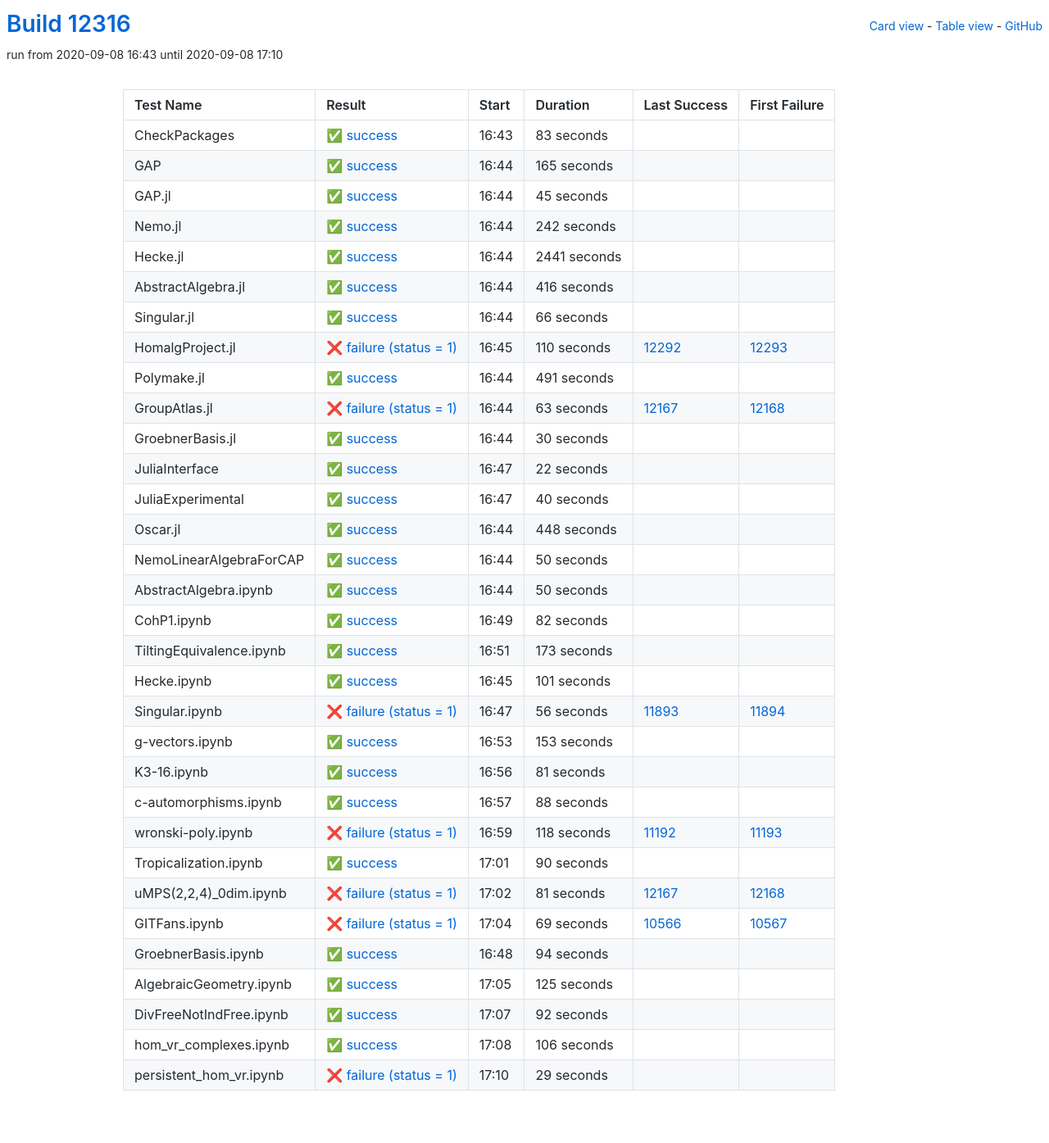
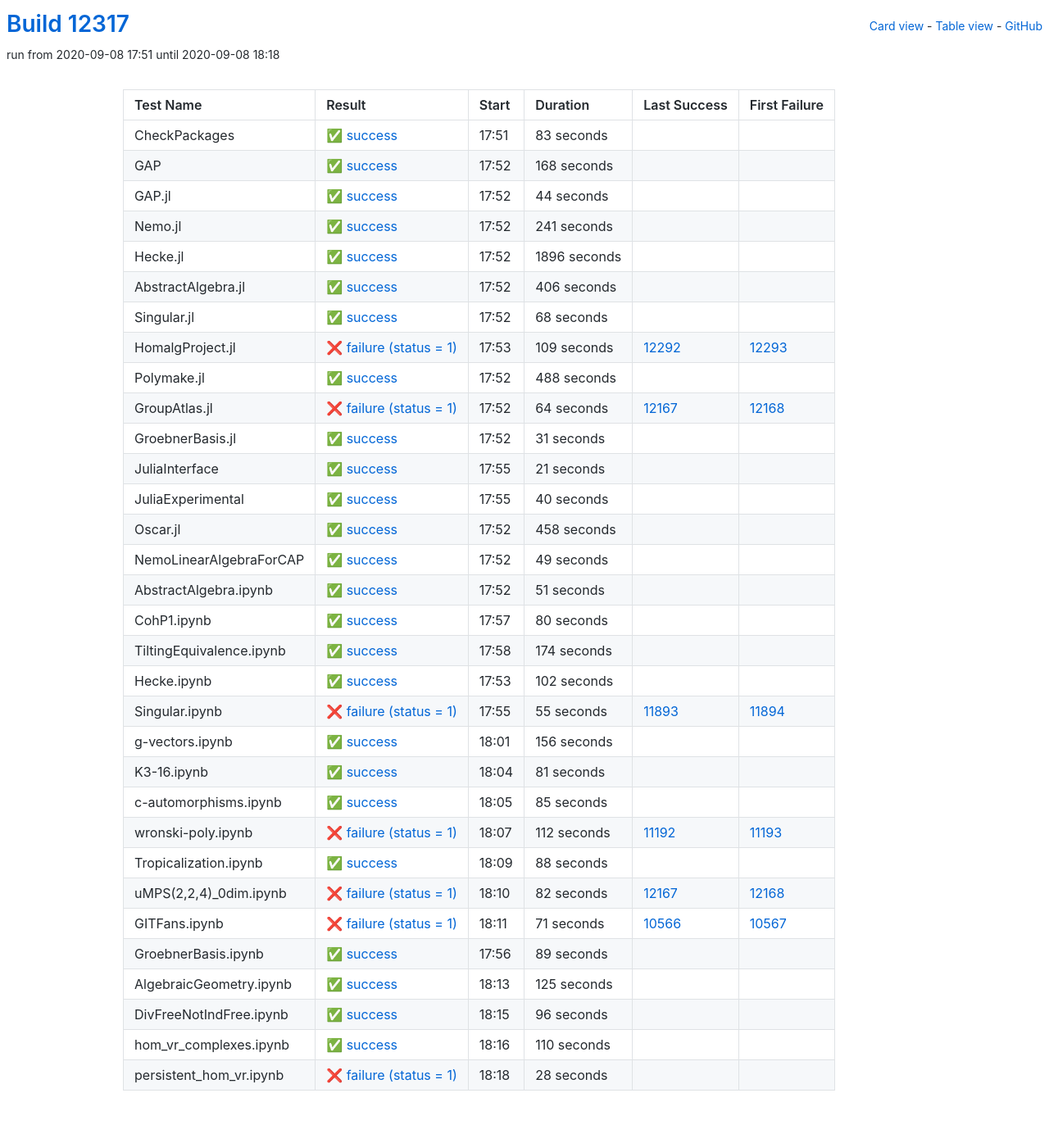
Before and after one commit to oscar-system/oscar-ci-status, a Jekyll site: the page built from table.html, in a window 1280 px wide. Shown: the whole page at 82% size. Built offline with Jekyll 4.4.1, drawn with Linux system fonts in a browser that asks for light colours.

Commit message:
Build #12317

```diff
--- a/_data/ci.yml
+++ b/_data/ci.yml
@@ -1,6 +1,6 @@
 ---
-build: 12316
-build_url: https://oscarci.mathematik.uni-kl.de/job/oscar/12316/
+build: 12317
+build_url: https://oscarci.mathematik.uni-kl.de/job/oscar/12317/
 job: oscar
 organization: oscar-system
 repo: oscar-ci-status
@@ -8,8 +8,8 @@
 tests:
 - name: CheckPackages
   id: checkpackages
-  log: https://oscarci.mathematik.uni-kl.de/job/oscar/12316/artifact/logs/build-12316/CheckPackages.log
-  start: 2020-09-08 16:43
+  log: https://oscarci.mathematik.uni-kl.de/job/oscar/12317/artifact/logs/build-12317/CheckPackages.log
+  start: 2020-09-08 17:51
   success: true
   exitcode: 0
   status: success
@@ -20,140 +20,140 @@
   first_failure_url:
 - name: GAP
   id: gap
-  log: https://oscarci.mathematik.uni-kl.de/job/oscar/12316/artifact/logs/build-12316/GAP.log
-  start: 2020-09-08 16:44
+  log: https://oscarci.mathematik.uni-kl.de/job/oscar/12317/artifact/logs/build-12317/GAP.log
+  start: 2020-09-08 17:52
   success: true
   exitcode: 0
   status: success
-  duration: 165
+  duration: 168
   last_success: false
   last_success_url:
   first_failure: false
   first_failure_url:
 - name: GAP.jl
   id: gap-jl
-  log: https://oscarci.mathematik.uni-kl.de/job/oscar/12316/artifact/logs/build-12316/GAP.jl.log
-  start: 2020-09-08 16:44
+  log: https://oscarci.mathematik.uni-kl.de/job/oscar/12317/artifact/logs/build-12317/GAP.jl.log
+  start: 2020-09-08 17:52
   success: true
   exitcode: 0
   status: success
-  duration: 45
+  duration: 44
   last_success: false
   last_success_url:
   first_failure: false
   first_failure_url:
 - name: Nemo.jl
   id: nemo-jl
-  log: https://oscarci.mathematik.uni-kl.de/job/oscar/12316/artifact/logs/build-12316/Nemo.jl.log
-  start: 2020-09-08 16:44
+  log: https://oscarci.mathematik.uni-kl.de/job/oscar/12317/artifact/logs/build-12317/Nemo.jl.log
+  start: 2020-09-08 17:52
   success: true
   exitcode: 0
   status: success
-  duration: 242
+  duration: 241
   last_success: false
   last_success_url:
   first_failure: false
   first_failure_url:
 - name: Hecke.jl
   id: hecke-jl
-  log: https://oscarci.mathematik.uni-kl.de/job/oscar/12316/artifact/logs/build-12316/Hecke.jl.log
-  start: 2020-09-08 16:44
+  log: https://oscarci.mathematik.uni-kl.de/job/oscar/12317/artifact/logs/build-12317/Hecke.jl.log
+  start: 2020-09-08 17:52
   success: true
   exitcode: 0
   status: success
-  duration: 2441
+  duration: 1896
   last_success: false
   last_success_url:
   first_failure: false
   first_failure_url:
 - name: AbstractAlgebra.jl
   id: abstractalgebra-jl
-  log: https://oscarci.mathematik.uni-kl.de/job/oscar/12316/artifact/logs/build-12316/AbstractAlgebra.jl.log
-  start: 2020-09-08 16:44
+  log: https://oscarci.mathematik.uni-kl.de/job/oscar/12317/artifact/logs/build-12317/AbstractAlgebra.jl.log
+  start: 2020-09-08 17:52
   success: true
   exitcode: 0
   status: success
-  duration: 416
+  duration: 406
   last_success: false
   last_success_url:
   first_failure: false
   first_failure_url:
 - name: Singular.jl
   id: singular-jl
-  log: https://oscarci.mathematik.uni-kl.de/job/oscar/12316/artifact/logs/build-12316/Singular.jl.log
-  start: 2020-09-08 16:44
+  log: https://oscarci.mathematik.uni-kl.de/job/oscar/12317/artifact/logs/build-12317/Singular.jl.log
+  start: 2020-09-08 17:52
   success: true
   exitcode: 0
   status: success
-  duration: 66
+  duration: 68
   last_success: false
   last_success_url:
   first_failure: false
   first_failure_url:
 - name: HomalgProject.jl
   id: homalgproject-jl
-  log: https://oscarci.mathematik.uni-kl.de/job/oscar/12316/artifact/logs/build-12316/HomalgProject.jl.log
-  start: 2020-09-08 16:45
+  log: https://oscarci.mathematik.uni-kl.de/job/oscar/12317/artifact/logs/build-12317/HomalgProject.jl.log
+  start: 2020-09-08 17:53
   success: false
   exitcode: 1
   status: failure
-  duration: 110
+  duration: 109
   last_success: 12292
   last_success_url: https://oscarci.mathematik.uni-kl.de/job/oscar/12292/
   first_failure: 12293
   first_failure_url: https://oscarci.mathematik.uni-kl.de/job/oscar/12293/
 - name: Polymake.jl
   id: polymake-jl
-  log: https://oscarci.mathematik.uni-kl.de/job/oscar/12316/artifact/logs/build-12316/Polymake.jl.log
-  start: 2020-09-08 16:44
+  log: https://oscarci.mathematik.uni-kl.de/job/oscar/12317/artifact/logs/build-12317/Polymake.jl.log
+  start: 2020-09-08 17:52
   success: true
   exitcode: 0
   status: success
-  duration: 491
+  duration: 488
   last_success: false
   last_success_url:
   first_failure: false
   first_failure_url:
 - name: GroupAtlas.jl
   id: groupatlas-jl
-  log: https://oscarci.mathematik.uni-kl.de/job/oscar/12316/artifact/logs/build-12316/GroupAtlas.jl.log
-  start: 2020-09-08 16:44
+  log: https://oscarci.mathematik.uni-kl.de/job/oscar/12317/artifact/logs/build-12317/GroupAtlas.jl.log
+  start: 2020-09-08 17:52
   success: false
   exitcode: 1
   status: failure
-  duration: 63
+  duration: 64
   last_success: 12167
   last_success_url: https://oscarci.mathematik.uni-kl.de/job/oscar/12167/
   first_failure: 12168
   first_failure_url: https://oscarci.mathematik.uni-kl.de/job/oscar/12168/
 - name: GroebnerBasis.jl
   id: groebnerbasis-jl
-  log: https://oscarci.mathematik.uni-kl.de/job/oscar/12316/artifact/logs/build-12316/GroebnerBasis.jl.log
-  start: 2020-09-08 16:44
+  log: https://oscarci.mathematik.uni-kl.de/job/oscar/12317/artifact/logs/build-12317/GroebnerBasis.jl.log
+  start: 2020-09-08 17:52
   success: true
   exitcode: 0
   status: success
-  duration: 30
+  duration: 31
   last_success: false
   last_success_url:
   first_failure: false
   first_failure_url:
 - name: JuliaInterface
   id: juliainterface
-  log: https://oscarci.mathematik.uni-kl.de/job/oscar/12316/artifact/logs/build-12316/JuliaInterface.log
-  start: 2020-09-08 16:47
+  log: https://oscarci.mathematik.uni-kl.de/job/oscar/12317/artifact/logs/build-12317/JuliaInterface.log
+  start: 2020-09-08 17:55
   success: true
   exitcode: 0
   status: success
-  duration: 22
+  duration: 21
   last_success: false
   last_success_url:
   first_failure: false
   first_failure_url:
 - name: JuliaExperimental
   id: juliaexperimental
-  log: https://oscarci.mathematik.uni-kl.de/job/oscar/12316/artifact/logs/build-12316/JuliaExperimental.log
-  start: 2020-09-08 16:47
+  log: https://oscarci.mathematik.uni-kl.de/job/oscar/12317/artifact/logs/build-12317/JuliaExperimental.log
+  start: 2020-09-08 17:55
   success: true
   exitcode: 0
   status: success
@@ -164,104 +164,104 @@
   first_failure_url:
 - name: Oscar.jl
   id: oscar-jl
-  log: https://oscarci.mathematik.uni-kl.de/job/oscar/12316/artifact/logs/build-12316/Oscar.jl.log
-  start: 2020-09-08 16:44
+  log: https://oscarci.mathematik.uni-kl.de/job/oscar/12317/artifact/logs/build-12317/Oscar.jl.log
+  start: 2020-09-08 17:52
   success: true
   exitcode: 0
   status: success
-  duration: 448
+  duration: 458
   last_success: false
   last_success_url:
   first_failure: false
   first_failure_url:
 - name: NemoLinearAlgebraForCAP
   id: nemolinearalgebraforcap
-  log: https://oscarci.mathematik.uni-kl.de/job/oscar/12316/artifact/logs/build-12316/NemoLinearAlgebraForCAP.log
-  start: 2020-09-08 16:44
+  log: https://oscarci.mathematik.uni-kl.de/job/oscar/12317/artifact/logs/build-12317/NemoLinearAlgebraForCAP.log
+  start: 2020-09-08 17:52
   success: true
   exitcode: 0
   status: success
-  duration: 50
+  duration: 49
   last_success: false
   last_success_url:
   first_failure: false
   first_failure_url:
 - name: AbstractAlgebra.ipynb
   id: abstractalgebra-ipynb
-  log: https://oscarci.mathematik.uni-kl.de/job/oscar/12316/artifact/logs/build-12316/AbstractAlgebra.ipynb.log
-  start: 2020-09-08 16:44
+  log: https://oscarci.mathematik.uni-kl.de/job/oscar/12317/artifact/logs/build-12317/AbstractAlgebra.ipynb.log
+  start: 2020-09-08 17:52
   success: true
   exitcode: 0
   status: success
-  duration: 50
+  duration: 51
   last_success: false
   last_success_url:
   first_failure: false
   first_failure_url:
 - name: CohP1.ipynb
   id: cohp1-ipynb
-  log: https://oscarci.mathematik.uni-kl.de/job/oscar/12316/artifact/logs/build-12316/CohP1.ipynb.log
-  start: 2020-09-08 16:49
+  log: https://oscarci.mathematik.uni-kl.de/job/oscar/12317/artifact/logs/build-12317/CohP1.ipynb.log
+  start: 2020-09-08 17:57
   success: true
   exitcode: 0
   status: success
-  duration: 82
+  duration: 80
   last_success: false
   last_success_url:
   first_failure: false
   first_failure_url:
 - name: TiltingEquivalence.ipynb
   id: tiltingequivalence-ipynb
-  log: https://oscarci.mathematik.uni-kl.de/job/oscar/12316/artifact/logs/build-12316/TiltingEquivalence.ipynb.log
-  start: 2020-09-08 16:51
+  log: https://oscarci.mathematik.uni-kl.de/job/oscar/12317/artifact/logs/build-12317/TiltingEquivalence.ipynb.log
+  start: 2020-09-08 17:58
   success: true
   exitcode: 0
   status: success
-  duration: 173
+  duration: 174
   last_success: false
   last_success_url:
   first_failure: false
   first_failure_url:
 - name: Hecke.ipynb
   id: hecke-ipynb
-  log: https://oscarci.mathematik.uni-kl.de/job/oscar/12316/artifact/logs/build-12316/Hecke.ipynb.log
-  start: 2020-09-08 16:45
+  log: https://oscarci.mathematik.uni-kl.de/job/oscar/12317/artifact/logs/build-12317/Hecke.ipynb.log
+  start: 2020-09-08 17:53
   success: true
   exitcode: 0
   status: success
-  duration: 101
+  duration: 102
   last_success: false
   last_success_url:
   first_failure: false
   first_failure_url:
 - name: Singular.ipynb
   id: singular-ipynb
-  log: https://oscarci.mathematik.uni-kl.de/job/oscar/12316/artifact/logs/build-12316/Singular.ipynb.log
-  start: 2020-09-08 16:47
+  log: https://oscarci.mathematik.uni-kl.de/job/oscar/12317/artifact/logs/build-12317/Singular.ipynb.log
+  start: 2020-09-08 17:55
   success: false
   exitcode: 1
   status: failure
-  duration: 56
+  duration: 55
   last_success: 11893
   last_success_url: https://oscarci.mathematik.uni-kl.de/job/oscar/11893/
   first_failure: 11894
   first_failure_url: https://oscarci.mathematik.uni-kl.de/job/oscar/11894/
 - name: g-vectors.ipynb
   id: g-vectors-ipynb
-  log: https://oscarci.mathematik.uni-kl.de/job/oscar/12316/artifact/logs/build-12316/g-vectors.ipynb.log
-  start: 2020-09-08 16:53
+  log: https://oscarci.mathematik.uni-kl.de/job/oscar/12317/artifact/logs/build-12317/g-vectors.ipynb.log
+  start: 2020-09-08 18:01
   success: true
   exitcode: 0
   status: success
-  duration: 153
+  duration: 156
   last_success: false
   last_success_url:
   first_failure: false
   first_failure_url:
 - name: K3-16.ipynb
   id: k3-16-ipynb
-  log: https://oscarci.mathematik.uni-kl.de/job/oscar/12316/artifact/logs/build-12316/K3-16.ipynb.log
-  start: 2020-09-08 16:56
+  log: https://oscarci.mathematik.uni-kl.de/job/oscar/12317/artifact/logs/build-12317/K3-16.ipynb.log
+  start: 2020-09-08 18:04
   success: true
   exitcode: 0
   status: success
@@ -272,8 +272,32 @@
   first_failure_url:
 - name: c-automorphisms.ipynb
   id: c-automorphisms-ipynb
-  log: https://oscarci.mathematik.uni-kl.de/job/oscar/12316/artifact/logs/build-12316/c-automorphisms.ipynb.log
-  start: 2020-09-08 16:57
+  log: https://oscarci.mathematik.uni-kl.de/job/oscar/12317/artifact/logs/build-12317/c-automorphisms.ipynb.log
+  start: 2020-09-08 18:05
+  success: true
+  exitcode: 0
+  status: success
+  duration: 85
+  last_success: false
+  last_success_url:
+  first_failure: false
+  first_failure_url:
+- name: wronski-poly.ipynb
+  id: wronski-poly-ipynb
+  log: https://oscarci.mathematik.uni-kl.de/job/oscar/12317/artifact/logs/build-12317/wronski-poly.ipynb.log
+  start: 2020-09-08 18:07
+  success: false
+  exitcode: 1
+  status: failure
+  duration: 112
+  last_success: 11192
+  last_success_url: https://oscarci.mathematik.uni-kl.de/job/oscar/11192/
+  first_failure: 11193
+  first_failure_url: https://oscarci.mathematik.uni-kl.de/job/oscar/11193/
+- name: Tropicalization.ipynb
+  id: tropicalization-ipynb
+  log: https://oscarci.mathematik.uni-kl.de/job/oscar/12317/artifact/logs/build-12317/Tropicalization.ipynb.log
+  start: 2020-09-08 18:09
   success: true
   exitcode: 0
   status: success
@@ -282,70 +306,46 @@
   last_success_url:
   first_failure: false
   first_failure_url:
-- name: wronski-poly.ipynb
-  id: wronski-poly-ipynb
-  log: https://oscarci.mathematik.uni-kl.de/job/oscar/12316/artifact/logs/build-12316/wronski-poly.ipynb.log
-  start: 2020-09-08 16:59
+- name: uMPS(2,2,4)_0dim.ipynb
+  id: umps-2-2-4-0dim-ipynb
+  log: https://oscarci.mathematik.uni-kl.de/job/oscar/12317/artifact/logs/build-12317/uMPS-2-2-4-_0dim.ipynb.log
+  start: 2020-09-08 18:10
   success: false
   exitcode: 1
   status: failure
-  duration: 118
-  last_success: 11192
-  last_success_url: https://oscarci.mathematik.uni-kl.de/job/oscar/11192/
-  first_failure: 11193
-  first_failure_url: https://oscarci.mathematik.uni-kl.de/job/oscar/11193/
-- name: Tropicalization.ipynb
-  id: tropicalization-ipynb
-  log: https://oscarci.mathematik.uni-kl.de/job/oscar/12316/artifact/logs/build-12316/Tropicalization.ipynb.log
-  start: 2020-09-08 17:01
-  success: true
-  exitcode: 0
-  status: success
-  duration: 90
-  last_success: false
-  last_success_url:
-  first_failure: false
-  first_failure_url:
-- name: uMPS(2,2,4)_0dim.ipynb
-  id: umps-2-2-4-0dim-ipynb
-  log: https://oscarci.mathematik.uni-kl.de/job/oscar/12316/artifact/logs/build-12316/uMPS-2-2-4-_0dim.ipynb.log
-  start: 2020-09-08 17:02
-  success: false
-  exitcode: 1
-  status: failure
-  duration: 81
+  duration: 82
   last_success: 12167
   last_success_url: https://oscarci.mathematik.uni-kl.de/job/oscar/12167/
   first_failure: 12168
   first_failure_url: https://oscarci.mathematik.uni-kl.de/job/oscar/12168/
 - name: GITFans.ipynb
   id: gitfans-ipynb
-  log: https://oscarci.mathematik.uni-kl.de/job/oscar/12316/artifact/logs/build-12316/GITFans.ipynb.log
-  start: 2020-09-08 17:04
+  log: https://oscarci.mathematik.uni-kl.de/job/oscar/12317/artifact/logs/build-12317/GITFans.ipynb.log
+  start: 2020-09-08 18:11
   success: false
   exitcode: 1
   status: failure
-  duration: 69
+  duration: 71
   last_success: 10566
   last_success_url: https://oscarci.mathematik.uni-kl.de/job/oscar/10566/
   first_failure: 10567
   first_failure_url: https://oscarci.mathematik.uni-kl.de/job/oscar/10567/
 - name: GroebnerBasis.ipynb
   id: groebnerbasis-ipynb
-  log: https://oscarci.mathematik.uni-kl.de/job/oscar/12316/artifact/logs/build-12316/GroebnerBasis.ipynb.log
-  start: 2020-09-08 16:48
+  log: https://oscarci.mathematik.uni-kl.de/job/oscar/12317/artifact/logs/build-12317/GroebnerBasis.ipynb.log
+  start: 2020-09-08 17:56
   success: true
   exitcode: 0
   status: success
-  duration: 94
+  duration: 89
   last_success: false
   last_success_url:
   first_failure: false
   first_failure_url:
 - name: AlgebraicGeometry.ipynb
   id: algebraicgeometry-ipynb
-  log: https://oscarci.mathematik.uni-kl.de/job/oscar/12316/artifact/logs/build-12316/AlgebraicGeometry.ipynb.log
-  start: 2020-09-08 17:05
+  log: https://oscarci.mathematik.uni-kl.de/job/oscar/12317/artifact/logs/build-12317/AlgebraicGeometry.ipynb.log
+  start: 2020-09-08 18:13
   success: true
   exitcode: 0
   status: success
@@ -356,36 +356,36 @@
   first_failure_url:
 - name: DivFreeNotIndFree.ipynb
   id: divfreenotindfree-ipynb
-  log: https://oscarci.mathematik.uni-kl.de/job/oscar/12316/artifact/logs/build-12316/DivFreeNotIndFree.ipynb.log
-  start: 2020-09-08 17:07
+  log: https://oscarci.mathematik.uni-kl.de/job/oscar/12317/artifact/logs/build-12317/DivFreeNotIndFree.ipynb.log
+  start: 2020-09-08 18:15
   success: true
   exitcode: 0
   status: success
-  duration: 92
+  duration: 96
   last_success: false
   last_success_url:
   first_failure: false
   first_failure_url:
 - name: hom_vr_complexes.ipynb
   id: hom-vr-complexes-ipynb
-  log: https://oscarci.mathematik.uni-kl.de/job/oscar/12316/artifact/logs/build-12316/hom_vr_complexes.ipynb.log
-  start: 2020-09-08 17:08
+  log: https://oscarci.mathematik.uni-kl.de/job/oscar/12317/artifact/logs/build-12317/hom_vr_complexes.ipynb.log
+  start: 2020-09-08 18:16
   success: true
   exitcode: 0
   status: success
-  duration: 106
+  duration: 110
   last_success: false
   last_success_url:
   first_failure: false
   first_failure_url:
 - name: persistent_hom_vr.ipynb
   id: persistent-hom-vr-ipynb
-  log: https://oscarci.mathematik.uni-kl.de/job/oscar/12316/artifact/logs/build-12316/persistent_hom_vr.ipynb.log
-  start: 2020-09-08 17:10
+  log: https://oscarci.mathematik.uni-kl.de/job/oscar/12317/artifact/logs/build-12317/persistent_hom_vr.ipynb.log
+  start: 2020-09-08 18:18
   success: false
   exitcode: 1
   status: failure
-  duration: 29
+  duration: 28
   last_success: false
   last_success_url:
   first_failure: false
```
Also changed, not shown: README.md.
